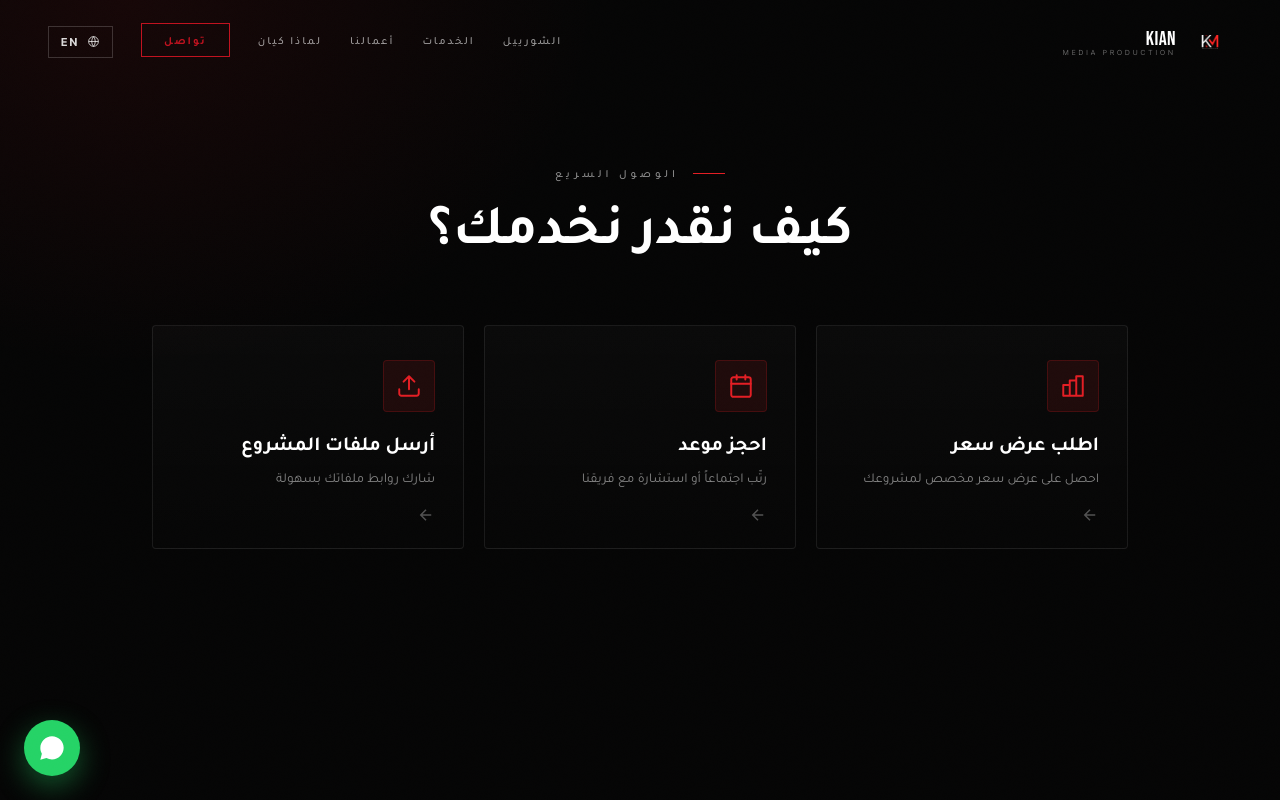
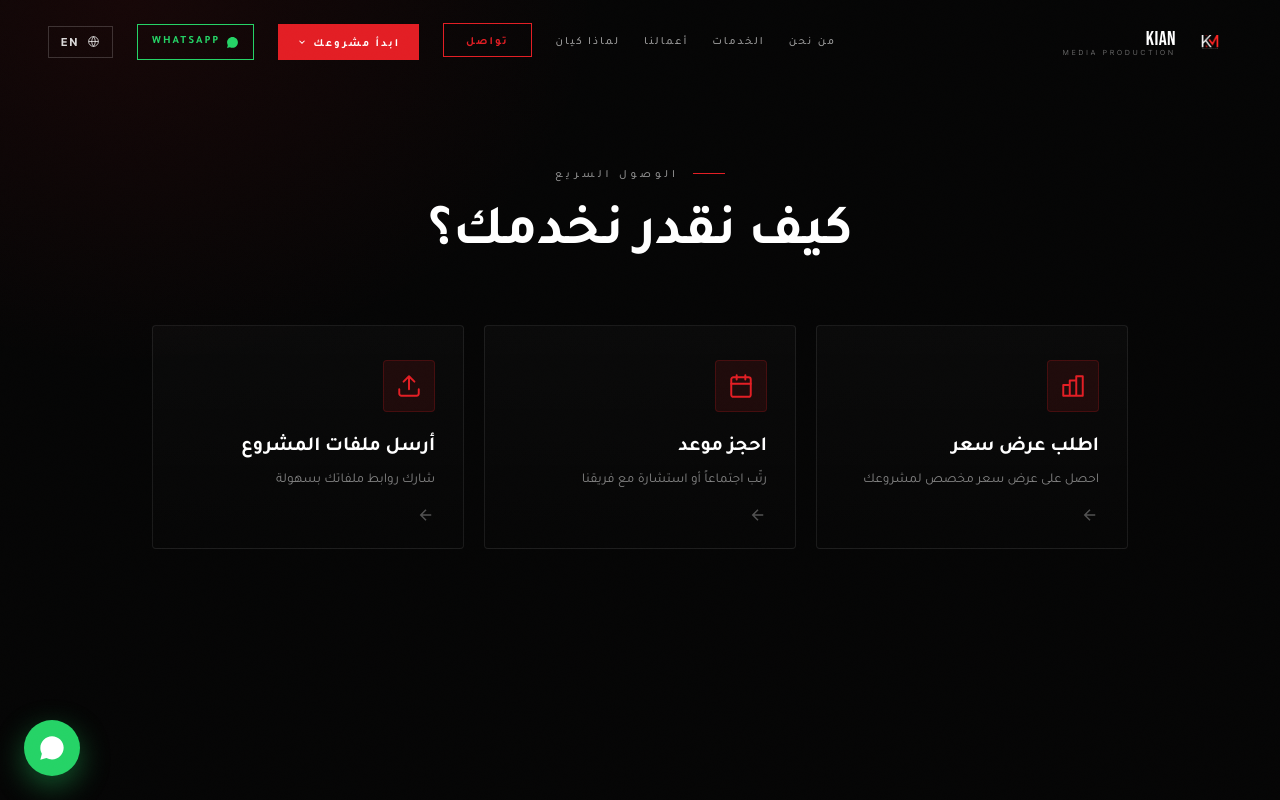
Before and after one commit to kianmedia/Kian-media, a Next.js app: page /quick-access in a window 1280 px wide. Shown: the top 800 px of the page. Built offline with nearby package versions, Linux system fonts and the light colour scheme.

Commit message:
Fix form routing, add mobile field, navbar dropdown, quote button link

```diff
--- a/app/book-meeting/page.tsx
+++ b/app/book-meeting/page.tsx
@@ -29,7 +29,9 @@ function Form() {
       return;
     }
     setSending(true);
-    await submitToSheets("meeting", f);
+    // Send both "Mobile" and "Phone" keys (same value) so the sheet column
+    // gets filled regardless of whether it's named "Mobile" or "Phone".
+    await submitToSheets("meeting", { ...f, Phone: f["Mobile"] });
     setSending(false);
     setSent(true);
     window.scrollTo({ top: 0, behavior: "smooth" });
@@ -96,7 +98,7 @@ function SuccessCard() {
       </div>
       <h3 className="editorial text-white" style={{ fontSize: "24px", marginBottom: "12px" }}>{t({ ar: "تم استلام طلبك", en: "Request Received" })}</h3>
       <p className="text-white/60" style={{ fontSize: "15px", lineHeight: 1.8, maxWidth: "420px", margin: "0 auto" }}>
-        {t({ ar: "شكراً لك. تم استلام طلب الحجز بنجاح وسنؤكد الموعد معك في أقرب وقت ممكن.", en: "Thank you. Your booking request has been received and we'll confirm the appointment as soon as possible." })}
+        {t({ ar: "تم استلام طلب الاجتماع بنجاح وسيقوم فريق كيان بالتواصل معك لتأكيد الموعد.", en: "Your meeting request has been received successfully. The Kian team will contact you to confirm the appointment." })}
       </p>
     </div>
   );
--- a/app/quote-request/page.tsx
+++ b/app/quote-request/page.tsx
@@ -117,7 +117,7 @@ function SuccessCard() {
       </div>
       <h3 className="editorial text-white" style={{ fontSize: "24px", marginBottom: "12px" }}>{t({ ar: "شكراً لك", en: "Thank You" })}</h3>
       <p className="text-white/60" style={{ fontSize: "15px", lineHeight: 1.8, maxWidth: "420px", margin: "0 auto" }}>
-        {t({ ar: "تم استلام طلبك بنجاح. سيتواصل معك فريقنا في أقرب وقت ممكن.", en: "Your request has been received successfully. Our team will contact you as soon as possible." })}
+        {t({ ar: "تم استلام طلبك بنجاح وسيتم التواصل معك خلال ٢٤ ساعة عبر الهاتف أو البريد الإلكتروني المسجل.", en: "Your request has been received successfully. We will contact you within 24 hours via your registered phone or email." })}
       </p>
     </div>
   );
--- a/components/Navbar.tsx
+++ b/components/Navbar.tsx
@@ -5,17 +5,27 @@ import { useI18n } from "@/lib/i18n";
 import LangSwitch from "@/components/LangSwitch";
 
 const LINKS = [
-  { h: "#showreel",  ar: "الشورييل",   en: "Showreel" },
-  { h: "#services",  ar: "الخدمات",    en: "Services" },
-  { h: "#portfolio", ar: "أعمالنا",    en: "Portfolio" },
-  { h: "#why",       ar: "لماذا كيان",  en: "Why Us" },
-  { h: "#contact",   ar: "تواصل",      en: "Contact", cta: true },
+  { h: "#about",     ar: "من نحن",       en: "About" },
+  { h: "#services",  ar: "الخدمات",      en: "Services" },
+  { h: "#portfolio", ar: "أعمالنا",      en: "Portfolio" },
+  { h: "#why",       ar: "لماذا كيان",    en: "Why Us" },
+  { h: "#contact",   ar: "تواصل",        en: "Contact", cta: true },
 ];
 
+// Project-start dropdown items (new isolated routes)
+const START_ITEMS = [
+  { href: "/quote-request", ar: "اطلب عرض سعر",        en: "Request a Quote" },
+  { href: "/book-meeting",  ar: "احجز موعد",           en: "Book a Meeting" },
+  { href: "/upload-files",  ar: "إرسال ملفات المشروع", en: "Submit Project Files" },
+];
+
+const WA = "https://wa.me/966503422999";
+
 export default function Navbar() {
-  const { t, isAr } = useI18n();
+  const { t } = useI18n();
   const [scrolled, setScrolled] = useState(false);
   const [open, setOpen] = useState(false);
+  const [startOpen, setStartOpen] = useState(false);
 
   useEffect(() => {
     const fn = () => setScrolled(window.scrollY > 50);
@@ -38,7 +48,7 @@ export default function Navbar() {
         background: scrolled ? "rgba(5,5,5,0.85)" : "transparent",
         backdropFilter: scrolled ? "blur(14px)" : "none",
         WebkitBackdropFilter: scrolled ? "blur(14px)" : "none",
-        borderBottom: scrolled ? "1px solid rgba(193,18,31,0.12)" : "1px solid transparent",
+        borderBottom: scrolled ? "1px solid rgba(227,30,36,0.12)" : "1px solid transparent",
       }}
     >
       <nav className="max-w-7xl mx-auto px-6 lg:px-12 flex items-center justify-between">
@@ -65,7 +75,7 @@ export default function Navbar() {
         </a>
 
         {/* Desktop links */}
-        <ul className="hidden md:flex items-center gap-7">
+        <ul className="hidden md:flex items-center gap-6">
           {LINKS.map((l) => (
             <li key={l.h}>
               <a
@@ -74,7 +84,7 @@ export default function Navbar() {
                 className="f-sans uppercase transition-all duration-300 hover:text-white"
                 style={
                   l.cta
-                    ? { fontSize: "11px", letterSpacing: "2px", fontWeight: 600, color: "#C1121F", border: "1px solid #C1121F", padding: "9px 22px" }
+                    ? { fontSize: "11px", letterSpacing: "2px", fontWeight: 600, color: "#E31E24", border: "1px solid #E31E24", padding: "9px 22px" }
                     : { fontSize: "11px", letterSpacing: "2px", fontWeight: 500, color: "rgba(255,255,255,0.6)" }
                 }
               >
@@ -82,6 +92,58 @@ export default function Navbar() {
               </a>
             </li>
           ))}
+          {/* "ابدأ مشروعك" dropdown — links to new isolated routes */}
+          <li
+            className="relative"
+            onMouseEnter={() => setStartOpen(true)}
+            onMouseLeave={() => setStartOpen(false)}
+          >
+            <button
+              className="f-sans uppercase transition-all duration-300 inline-flex items-center gap-1.5"
+              style={{ fontSize: "11px", letterSpacing: "2px", fontWeight: 600, color: "#fff", background: "#E31E24", padding: "9px 18px", border: "1px solid #E31E24", cursor: "pointer" }}
+              aria-haspopup="true"
+              aria-expanded={startOpen}
+            >
+              {t({ ar: "ابدأ مشروعك", en: "Start a Project" })}
+              <svg width="10" height="10" viewBox="0 0 24 24" fill="none" stroke="currentColor" strokeWidth="2.5" style={{ transform: startOpen ? "rotate(180deg)" : "none", transition: "transform 0.3s" }}><path d="M6 9l6 6 6-6" /></svg>
+            </button>
+            <AnimatePresence>
+              {startOpen && (
+                <motion.div
+                  initial={{ opacity: 0, y: 8 }} animate={{ opacity: 1, y: 0 }} exit={{ opacity: 0, y: 8 }}
+                  transition={{ duration: 0.22 }}
+                  className="absolute"
+                  style={{ top: "calc(100% + 8px)", insetInlineEnd: 0, minWidth: "210px", background: "rgba(10,10,10,0.97)", backdropFilter: "blur(14px)", WebkitBackdropFilter: "blur(14px)", border: "1px solid rgba(227,30,36,0.2)", borderRadius: "4px", overflow: "hidden", boxShadow: "0 20px 50px -20px rgba(0,0,0,0.7)" }}
+                >
+                  {START_ITEMS.map((s) => (
+                    <a
+                      key={s.href} href={s.href}
+                      className="block f-sans transition-colors duration-300"
+                      style={{ fontSize: "12px", letterSpacing: "0.5px", fontWeight: 500, color: "rgba(255,255,255,0.75)", padding: "13px 18px", borderBottom: "1px solid rgba(255,255,255,0.05)" }}
+                      onMouseEnter={(e) => { e.currentTarget.style.background = "rgba(227,30,36,0.12)"; e.currentTarget.style.color = "#fff"; }}
+                      onMouseLeave={(e) => { e.currentTarget.style.background = "transparent"; e.currentTarget.style.color = "rgba(255,255,255,0.75)"; }}
+                    >
+                      {t({ ar: s.ar, en: s.en })}
+                    </a>
+                  ))}
+                </motion.div>
+              )}
+            </AnimatePresence>
+          </li>
+          {/* WhatsApp persistent button */}
+          <li>
+            <a
+              href={WA}
+              target="_blank"
+              rel="noopener noreferrer"
+              className="inline-flex items-center gap-1.5 transition-all duration-300"
+              style={{ fontSize: "11px", letterSpacing: "2px", fontWeight: 600, color: "#25D366", border: "1px solid #25D366", padding: "9px 14px", textTransform: "uppercase" }}
+              aria-label="WhatsApp"
+            >
+              <svg width="13" height="13" viewBox="0 0 24 24" fill="currentColor"><path d="M17.5 14.4c-.3-.1-1.7-.8-2-1-.3-.1-.5-.1-.7.1-.2.3-.7.9-.9 1.1-.2.2-.3.2-.6.1-1.6-.8-2.7-1.4-3.8-3.2-.3-.5.3-.5.8-1.5.1-.2 0-.4 0-.5 0-.1-.7-1.7-.9-2.3-.2-.6-.5-.5-.7-.5h-.6c-.2 0-.5.1-.8.4-.3.3-1 1-1 2.5s1.1 2.9 1.2 3.1c.2.2 2.1 3.2 5.1 4.5 1.9.8 2.6.9 3.5.7.6-.1 1.7-.7 1.9-1.4.2-.7.2-1.3.2-1.4-.1-.1-.3-.2-.6-.3zM12 2C6.5 2 2 6.5 2 12c0 1.7.5 3.4 1.3 4.9L2 22l5.2-1.4c1.5.8 3.1 1.2 4.8 1.2 5.5 0 10-4.5 10-10S17.5 2 12 2z" /></svg>
+              WhatsApp
+            </a>
+          </li>
           <li><LangSwitch compact /></li>
         </ul>
 
@@ -110,17 +172,40 @@ export default function Navbar() {
             initial={{ opacity: 0, y: -8 }} animate={{ opacity: 1, y: 0 }} exit={{ opacity: 0, y: -8 }}
             transition={{ duration: 0.28 }}
             className="md:hidden"
-            style={{ background: "rgba(0,0,0,0.98)", borderTop: "1px solid rgba(193,18,31,0.2)" }}
+            style={{ background: "rgba(0,0,0,0.98)", borderTop: "1px solid rgba(227,30,36,0.2)" }}
           >
             {LINKS.map((l) => (
               <a
                 key={l.h} href={l.h} onClick={(e) => go(e, l.h)}
                 className="flex items-center px-6 py-4 f-sans uppercase transition-colors"
-                style={{ fontSize: "13px", letterSpacing: "3px", color: l.cta ? "#C1121F" : "rgba(255,255,255,0.6)", borderBottom: "1px solid rgba(255,255,255,0.04)" }}
+                style={{ fontSize: "13px", letterSpacing: "3px", color: l.cta ? "#E31E24" : "rgba(255,255,255,0.6)", borderBottom: "1px solid rgba(255,255,255,0.04)" }}
               >
                 {t({ ar: l.ar, en: l.en })}
               </a>
             ))}
+            {/* "ابدأ مشروعك" — project-start links (mobile) */}
+            <div style={{ padding: "14px 24px 6px", fontSize: "10px", letterSpacing: "3px", color: "rgba(227,30,36,0.9)", textTransform: "uppercase", fontWeight: 700 }}>
+              {t({ ar: "ابدأ مشروعك", en: "Start a Project" })}
+            </div>
+            {START_ITEMS.map((s) => (
+              <a
+                key={s.href} href={s.href}
+                className="flex items-center px-6 py-4 f-sans"
+                style={{ fontSize: "13px", letterSpacing: "1px", color: "rgba(255,255,255,0.72)", borderBottom: "1px solid rgba(255,255,255,0.04)" }}
+              >
+                {t({ ar: s.ar, en: s.en })}
+              </a>
+            ))}
+            <a
+              href={WA}
+              target="_blank"
+              rel="noopener noreferrer"
+              className="flex items-center gap-2 px-6 py-4 f-sans uppercase"
+              style={{ fontSize: "13px", letterSpacing: "3px", color: "#25D366", borderBottom: "1px solid rgba(255,255,255,0.04)" }}
+            >
+              <svg width="14" height="14" viewBox="0 0 24 24" fill="currentColor"><path d="M17.5 14.4c-.3-.1-1.7-.8-2-1-.3-.1-.5-.1-.7.1-.2.3-.7.9-.9 1.1-.2.2-.3.2-.6.1-1.6-.8-2.7-1.4-3.8-3.2-.3-.5.3-.5.8-1.5.1-.2 0-.4 0-.5 0-.1-.7-1.7-.9-2.3-.2-.6-.5-.5-.7-.5h-.6c-.2 0-.5.1-.8.4-.3.3-1 1-1 2.5s1.1 2.9 1.2 3.1c.2.2 2.1 3.2 5.1 4.5 1.9.8 2.6.9 3.5.7.6-.1 1.7-.7 1.9-1.4.2-.7.2-1.3.2-1.4-.1-.1-.3-.2-.6-.3zM12 2C6.5 2 2 6.5 2 12c0 1.7.5 3.4 1.3 4.9L2 22l5.2-1.4c1.5.8 3.1 1.2 4.8 1.2 5.5 0 10-4.5 10-10S17.5 2 12 2z" /></svg>
+              WhatsApp
+            </a>
           </motion.div>
         )}
       </AnimatePresence>
```
Also changed, not shown: app/upload-files/page.tsx (+6 -5 lines), components/Hero.tsx (+19 -21 lines).
